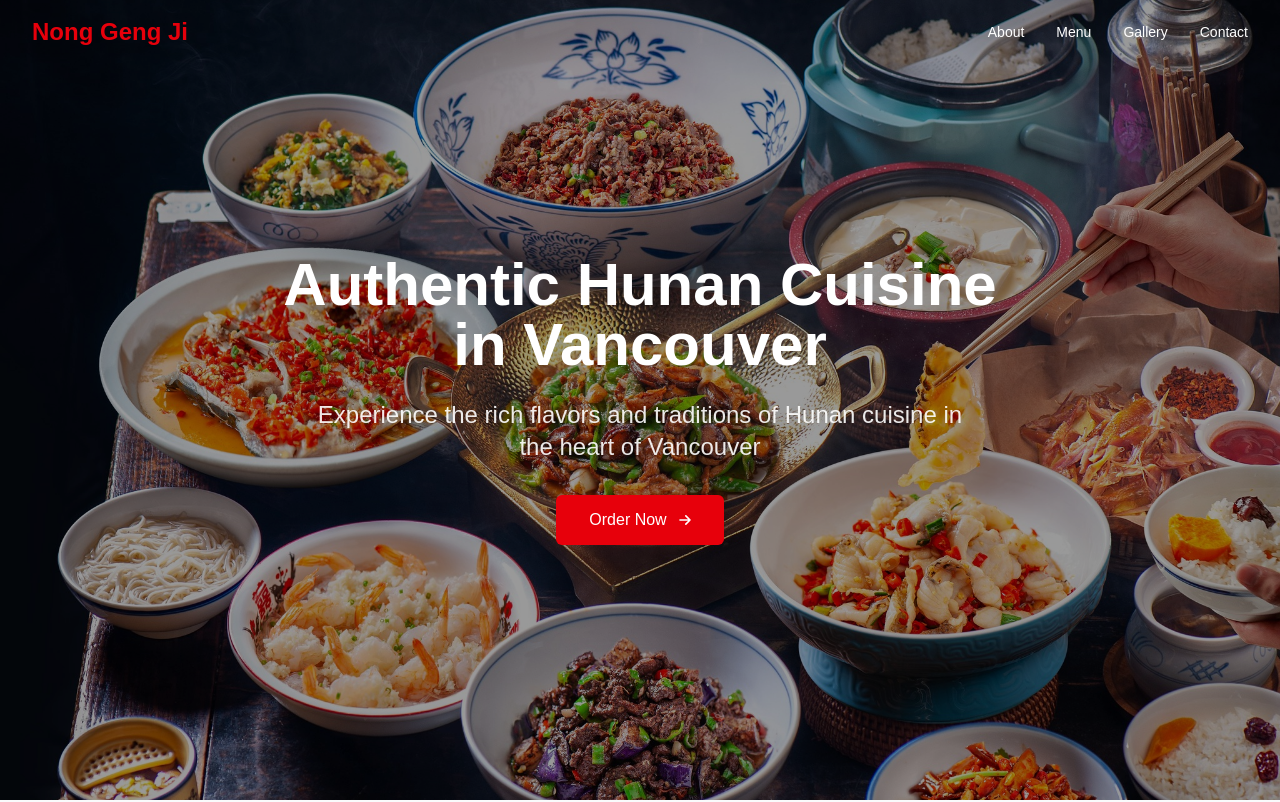
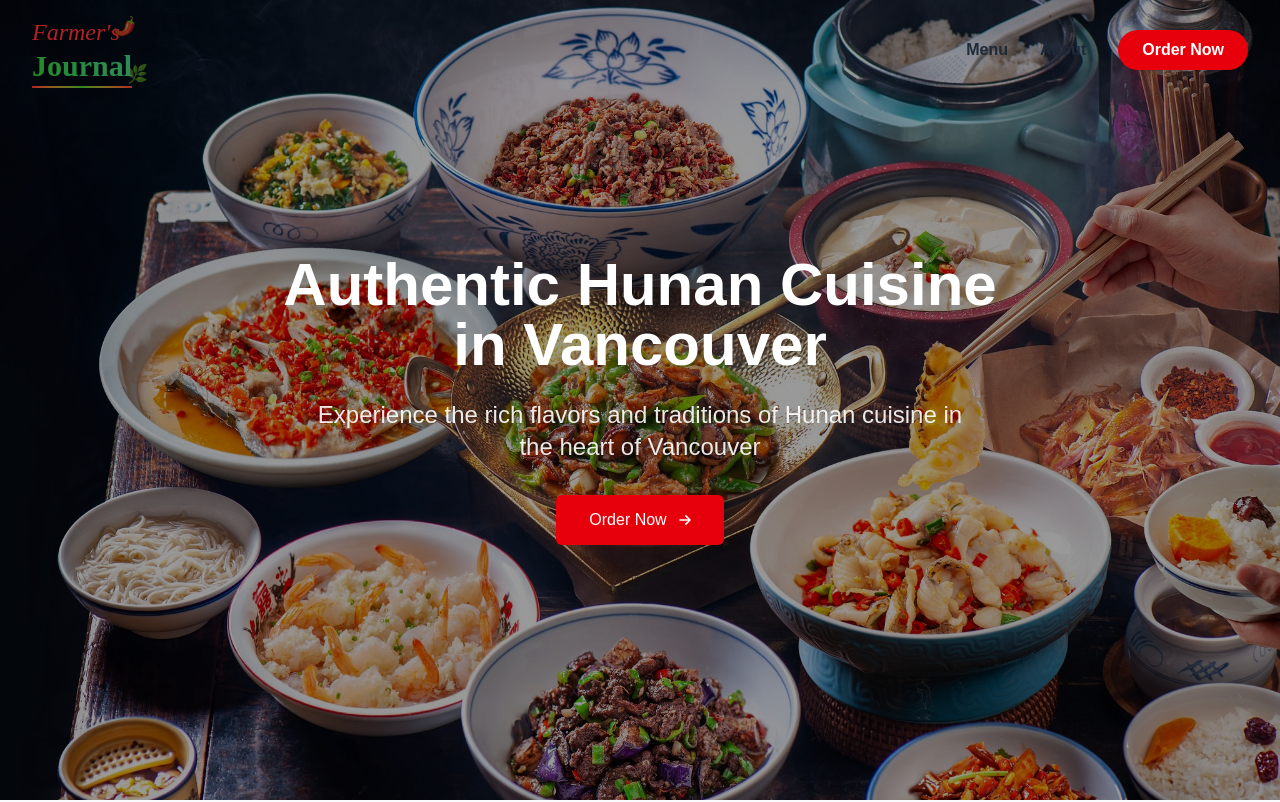
Before and after one commit to 9OwO6/nonggengji-restaurant-website, a Next.js app: page / in a window 1280 px wide. Shown: the top 802 px of the page. Built offline with nearby package versions, Linux system fonts and the light colour scheme.

Commit message:
更新：修改页脚信息、餐厅介绍和品牌标识

```diff
--- /dev/null
+++ b/src/app/components/BrandLogo.tsx
@@ -0,0 +1,88 @@
+'use client';
+
+import { motion } from 'framer-motion';
+
+const BrandLogo = () => {
+  return (
+    <motion.div
+      initial={{ opacity: 0, y: -20 }}
+      animate={{ opacity: 1, y: 0 }}
+      className="flex flex-col items-start relative group"
+    >
+      {/* 背景装饰 */}
+      <motion.div
+        className="absolute -inset-2 bg-gradient-to-r from-red-50 to-green-50 rounded-lg opacity-0 group-hover:opacity-100 transition-opacity duration-500"
+        initial={{ scale: 0.8 }}
+        animate={{ scale: 1 }}
+        transition={{ duration: 0.5 }}
+      />
+
+      <div className="relative">
+        <motion.span
+          className="text-2xl font-['Playfair_Display'] italic text-[#b22222] relative z-10"
+          whileHover={{ scale: 1.02 }}
+          initial={{ x: -20, opacity: 0 }}
+          animate={{ x: 0, opacity: 1 }}
+          transition={{ duration: 0.5 }}
+        >
+          Farmer&apos;s
+        </motion.span>
+        <motion.div
+          className="absolute -right-4 -top-1 opacity-50"
+          initial={{ opacity: 0, scale: 0, rotate: -45 }}
+          animate={{ opacity: 0.5, scale: 1, rotate: 0 }}
+          transition={{ delay: 0.5, type: "spring", stiffness: 200 }}
+          whileHover={{ rotate: 45, scale: 1.2 }}
+        >
+          <span className="text-lg">🌶️</span>
+        </motion.div>
+      </div>
+
+      <motion.div
+        className="relative"
+        whileHover={{ scale: 1.02 }}
+      >
+        <motion.span
+          className="text-3xl font-['Montserrat'] font-black bg-gradient-to-r from-[#228b22] to-[#2e8b57] bg-clip-text text-transparent relative z-10"
+          initial={{ x: 20, opacity: 0 }}
+          animate={{ x: 0, opacity: 1 }}
+          transition={{ duration: 0.5, delay: 0.2 }}
+        >
+          Journal
+        </motion.span>
+        <motion.div
+          className="absolute -right-4 -bottom-1 opacity-50"
+          initial={{ opacity: 0, scale: 0, rotate: 45 }}
+          animate={{ opacity: 0.5, scale: 1, rotate: 0 }}
+          transition={{ delay: 0.7, type: "spring", stiffness: 200 }}
+          whileHover={{ rotate: -45, scale: 1.2 }}
+        >
+          <span className="text-lg">🌿</span>
+        </motion.div>
+      </motion.div>
+
+      {/* 装饰线条 */}
+      <motion.div
+        className="absolute -bottom-1 left-0 w-full h-[2px] bg-gradient-to-r from-[#b22222] via-[#228b22] to-[#b22222]"
+        initial={{ scaleX: 0 }}
+        animate={{ scaleX: 1 }}
+        transition={{ delay: 0.3, duration: 0.5 }}
+      />
+
+      {/* 动态光效 */}
+      <motion.div
+        className="absolute -inset-2 bg-gradient-to-r from-transparent via-white/20 to-transparent opacity-0 group-hover:opacity-100"
+        initial={{ x: '-100%' }}
+        animate={{ x: '100%' }}
+        transition={{
+          repeat: Infinity,
+          duration: 2,
+          ease: "linear",
+          repeatDelay: 1
+        }}
+      />
+    </motion.div>
+  );
+};
+
+export default BrandLogo;
--- a/src/app/components/Footer.tsx
+++ b/src/app/components/Footer.tsx
@@ -1,5 +1,6 @@
 'use client';
 
+import Link from 'next/link';
 import { motion } from 'framer-motion';
 
 const Footer = () => {
@@ -7,62 +8,62 @@ const Footer = () => {
     <footer className="bg-gray-900 text-white">
       <div className="max-w-7xl mx-auto px-4 sm:px-6 lg:px-8 py-12">
         <div className="grid grid-cols-1 md:grid-cols-3 gap-8">
-          {/* Contact Info */}
+          {/* Contact Information */}
           <div>
-            <h3 className="text-xl font-semibold mb-4">Contact Us</h3>
-            <div className="space-y-2">
-              <p>123 Main Street</p>
-              <p>Vancouver, BC V6B 1A1</p>
-              <p>Phone: (604) 555-0123</p>
-              <p>Email: info@nonggengji.ca</p>
-            </div>
+            <h3 className="text-lg font-semibold mb-4">Contact Us</h3>
+            <p className="text-gray-300 mb-2">4200 Number 3 Rd unit 120</p>
+            <p className="text-gray-300 mb-2">Richmond, BC V6X 2C2</p>
+            <p className="text-gray-300 mb-2">Phone: +1 (604) 657-7888</p>
           </div>
 
           {/* Hours */}
           <div>
-            <h3 className="text-xl font-semibold mb-4">Hours</h3>
+            <h3 className="text-lg font-semibold mb-4">Hours</h3>
             <div className="space-y-2">
-              <p>Monday - Friday: 11:00 AM - 10:00 PM</p>
-              <p>Saturday - Sunday: 10:00 AM - 10:00 PM</p>
+              <div className="flex justify-between">
+                <span className="text-gray-300">Monday - Friday</span>
+                <span className="text-gray-300">11:00 - 14:30</span>
+              </div>
+              <div className="flex justify-between">
+                <span className="text-gray-300"></span>
+                <span className="text-gray-300">17:00 - 21:30</span>
+              </div>
+              <div className="flex justify-between mt-4">
+                <span className="text-gray-300">Saturday - Sunday</span>
+                <span className="text-gray-300">11:00 - 14:30</span>
+              </div>
+              <div className="flex justify-between">
+                <span className="text-gray-300"></span>
+                <span className="text-gray-300">17:00 - 21:30</span>
+              </div>
             </div>
           </div>
 
-          {/* Social Links */}
+          {/* Quick Links */}
           <div>
-            <h3 className="text-xl font-semibold mb-4">Follow Us</h3>
-            <div className="flex space-x-4">
-              <motion.a
-                href="https://facebook.com"
-                target="_blank"
-                rel="noopener noreferrer"
-                className="text-white hover:text-red-500 transition-colors"
-                whileHover={{ scale: 1.1 }}
-                whileTap={{ scale: 0.9 }}
-              >
-                <svg className="w-6 h-6" fill="currentColor" viewBox="0 0 24 24">
-                  <path d="M18.77 7.46H14.5v-1.9c0-.9.6-1.1 1-1.1h3V.5h-4.33C10.24.5 9.5 3.44 9.5 5.32v2.15h-3v4h3v12h5v-12h3.85l.42-4z" />
-                </svg>
-              </motion.a>
-              <motion.a
-                href="https://instagram.com"
-                target="_blank"
-                rel="noopener noreferrer"
-                className="text-white hover:text-red-500 transition-colors"
-                whileHover={{ scale: 1.1 }}
-                whileTap={{ scale: 0.9 }}
-              >
-                <svg className="w-6 h-6" fill="currentColor" viewBox="0 0 24 24">
-                  <path d="M12 2.163c3.204 0 3.584.012 4.85.07 3.252.148 4.771 1.691 4.919 4.919.058 1.265.069 1.645.069 4.849 0 3.205-.012 3.584-.069 4.849-.149 3.225-1.664 4.771-4.919 4.919-1.266.058-1.644.07-4.85.07-3.204 0-3.584-.012-4.849-.07-3.26-.149-4.771-1.699-4.919-4.92-.058-1.265-.07-1.644-.07-4.849 0-3.204.013-3.583.07-4.849.149-3.227 1.664-4.771 4.919-4.919 1.266-.057 1.645-.069 4.849-.069zm0-2.163c-3.259 0-3.667.014-4.947.072-4.358.2-6.78 2.618-6.98 6.98-.059 1.281-.073 1.689-.073 4.948 0 3.259.014 3.668.072 4.948.2 4.358 2.618 6.78 6.98 6.98 1.281.058 1.689.072 4.948.072 3.259 0 3.668-.014 4.948-.072 4.354-.2 6.782-2.618 6.979-6.98.059-1.28.073-1.689.073-4.948 0-3.259-.014-3.667-.072-4.947-.196-4.354-2.617-6.78-6.979-6.98-1.281-.059-1.69-.073-4.949-.073zm0 5.838c-3.403 0-6.162 2.759-6.162 6.162s2.759 6.163 6.162 6.163 6.162-2.759 6.162-6.163c0-3.403-2.759-6.162-6.162-6.162zm0 10.162c-2.209 0-4-1.79-4-4 0-2.209 1.791-4 4-4s4 1.791 4 4c0 2.21-1.791 4-4 4zm6.406-11.845c-.796 0-1.441.645-1.441 1.44s.645 1.44 1.441 1.44c.795 0 1.439-.645 1.439-1.44s-.644-1.44-1.439-1.44z" />
-                </svg>
-              </motion.a>
-            </div>
+            <h3 className="text-lg font-semibold mb-4">Quick Links</h3>
+            <ul className="space-y-2">
+              <li>
+                <Link href="/menu" className="text-gray-300 hover:text-white transition-colors">
+                  Menu
+                </Link>
+              </li>
+              <li>
+                <Link href="/about" className="text-gray-300 hover:text-white transition-colors">
+                  About
+                </Link>
+              </li>
+              <li>
+                <Link href="https://nonggengji.ca/" className="text-gray-300 hover:text-white transition-colors">
+                  Order Online
+                </Link>
+              </li>
+            </ul>
           </div>
         </div>
 
-        <div className="mt-12 pt-8 border-t border-gray-800 text-center">
-          <p className="text-gray-400">
-            © {new Date().getFullYear()} Nong Geng Ji. All rights reserved.
-          </p>
+        <div className="mt-8 pt-8 border-t border-gray-800 text-center text-gray-400">
+          <p>&copy; {new Date().getFullYear()} Farmer&apos;s Journal. All rights reserved.</p>
         </div>
       </div>
     </footer>
--- a/src/app/components/Media.tsx
+++ b/src/app/components/Media.tsx
@@ -13,7 +13,7 @@ const Media = () => {
             viewport={{ once: true }}
             className="text-3xl sm:text-4xl font-bold text-gray-900 mb-4"
           >
-            Restaurant Tour
+            Our Journey
           </motion.h2>
           <motion.p
             initial={{ opacity: 0, y: 20 }}
@@ -22,8 +22,7 @@ const Media = () => {
             transition={{ delay: 0.2 }}
             className="text-lg text-gray-600 max-w-3xl mx-auto"
           >
-            Take a virtual tour of our restaurant and experience the warm atmosphere
-            and authentic Hunan dining environment.
+            Experience the rich heritage of Hunan cuisine through our eyes. From traditional recipes passed down through generations to our modern interpretation in Vancouver, discover the story behind every dish we serve.
           </motion.p>
         </div>
 
--- a/src/app/components/Navbar.tsx
+++ b/src/app/components/Navbar.tsx
@@ -2,10 +2,12 @@
 
 import { useState, useEffect } from 'react';
 import Link from 'next/link';
-import { motion } from 'framer-motion';
+import { motion, AnimatePresence } from 'framer-motion';
+import BrandLogo from './BrandLogo';
 
 const Navbar = () => {
   const [isScrolled, setIsScrolled] = useState(false);
+  const [isMobileMenuOpen, setIsMobileMenuOpen] = useState(false);
 
   useEffect(() => {
     const handleScroll = () => {
@@ -16,79 +18,107 @@ const Navbar = () => {
     return () => window.removeEventListener('scroll', handleScroll);
   }, []);
 
+  const scrollToSection = (sectionId: string) => {
+    const element = document.getElementById(sectionId);
+    if (element) {
+      setTimeout(() => {
+        element.scrollIntoView({ behavior: 'smooth' });
+      }, 100);
+      setIsMobileMenuOpen(false);
+    }
+  };
+
   return (
-    <motion.nav
-      initial={{ y: -100 }}
-      animate={{ y: 0 }}
+    <nav
       className={`fixed w-full z-50 transition-all duration-300 ${
-        isScrolled ? 'bg-white shadow-md' : 'bg-transparent'
+        isScrolled ? 'bg-white shadow-md py-2' : 'bg-transparent py-4'
       }`}
     >
       <div className="max-w-7xl mx-auto px-4 sm:px-6 lg:px-8">
-        <div className="flex justify-between items-center h-16">
-          <Link href="/" className="text-2xl font-bold text-red-600">
-            Nong Geng Ji
+        <div className="flex justify-between items-center">
+          <Link href="/" className="flex items-center">
+            <BrandLogo />
           </Link>
 
-          <div className="hidden md:flex space-x-8">
-            <Link
-              href="/#about"
-              className={`text-sm font-medium ${
-                isScrolled ? 'text-gray-900' : 'text-white'
-              } hover:text-red-600 transition-colors`}
+          {/* Desktop Navigation */}
+          <div className="hidden md:flex items-center space-x-8">
+            <button
+              onClick={() => scrollToSection('menu')}
+              className="text-gray-800 hover:text-red-600 font-semibold transition-colors"
+            >
+              Menu
+            </button>
+            <button
+              onClick={() => scrollToSection('about')}
+              className="text-gray-800 hover:text-red-600 font-semibold transition-colors"
             >
               About
-            </Link>
+            </button>
             <Link
-              href="/#menu"
-              className={`text-sm font-medium ${
-                isScrolled ? 'text-gray-900' : 'text-white'
-              } hover:text-red-600 transition-colors`}
+              href="https://nonggengji.ca/"
+              className="bg-red-600 text-white px-6 py-2 rounded-full hover:bg-red-700 transition-colors font-semibold shadow-md hover:shadow-lg"
             >
-              Menu
-            </Link>
-            <Link
-              href="/#media"
-              className={`text-sm font-medium ${
-                isScrolled ? 'text-gray-900' : 'text-white'
-              } hover:text-red-600 transition-colors`}
-            >
-              Gallery
-            </Link>
-            <Link
-              href="/#contact"
-              className={`text-sm font-medium ${
-                isScrolled ? 'text-gray-900' : 'text-white'
-              } hover:text-red-600 transition-colors`}
-            >
-              Contact
+              Order Now
             </Link>
           </div>
 
-          <div className="md:hidden">
+          {/* Mobile Menu Button */}
           <button
-              className={`p-2 rounded-md ${
-                isScrolled ? 'text-gray-900' : 'text-white'
-              }`}
+            className="md:hidden text-gray-800"
+            onClick={() => setIsMobileMenuOpen(!isMobileMenuOpen)}
           >
             <svg
-                className="h-6 w-6"
+              className="w-6 h-6"
               fill="none"
+              strokeLinecap="round"
+              strokeLinejoin="round"
+              strokeWidth="2"
               viewBox="0 0 24 24"
               stroke="currentColor"
             >
-                <path
-                  strokeLinecap="round"
-                  strokeLinejoin="round"
-                  strokeWidth={2}
-                  d="M4 6h16M4 12h16M4 18h16"
-                />
+              {isMobileMenuOpen ? (
+                <path d="M6 18L18 6M6 6l12 12" />
+              ) : (
+                <path d="M4 6h16M4 12h16M4 18h16" />
+              )}
             </svg>
           </button>
         </div>
+
+        {/* Mobile Menu */}
+        <AnimatePresence>
+          {isMobileMenuOpen && (
+            <motion.div
+              initial={{ opacity: 0, height: 0 }}
+              animate={{ opacity: 1, height: 'auto' }}
+              exit={{ opacity: 0, height: 0 }}
+              className="md:hidden"
+            >
+              <div className="px-2 pt-2 pb-3 space-y-1 bg-white rounded-lg mt-2 shadow-lg">
+                <button
+                  onClick={() => scrollToSection('menu')}
+                  className="block w-full text-left px-3 py-2 text-gray-800 hover:text-red-600 hover:bg-gray-50 rounded-md font-semibold"
+                >
+                  Menu
+                </button>
+                <button
+                  onClick={() => scrollToSection('about')}
+                  className="block w-full text-left px-3 py-2 text-gray-800 hover:text-red-600 hover:bg-gray-50 rounded-md font-semibold"
+                >
+                  About
+                </button>
+                <Link
+                  href="https://nonggengji.ca/"
+                  className="block px-3 py-2 text-white bg-red-600 hover:bg-red-700 rounded-md text-center font-semibold shadow-md"
+                >
+                  Order Now
+                </Link>
               </div>
+            </motion.div>
+          )}
+        </AnimatePresence>
       </div>
-    </motion.nav>
+    </nav>
   );
 };
 
```
Also changed, not shown: src/app/components/RestaurantTour.tsx (added, +71 -0 lines). Lines whose indentation alone changed are shown as unchanged.
